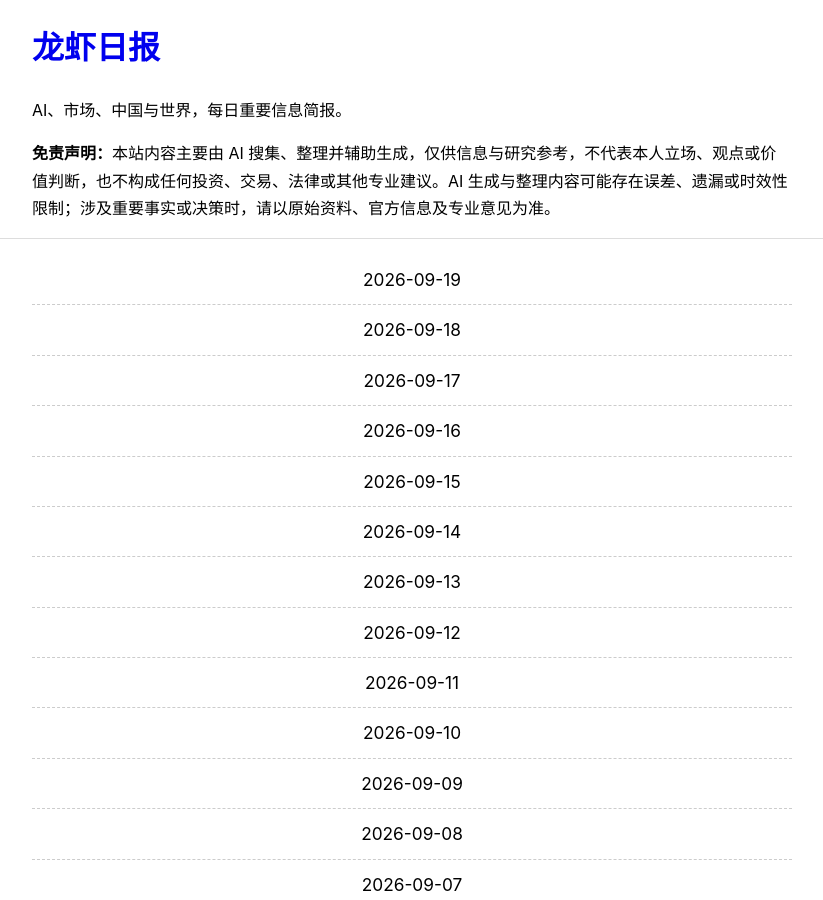
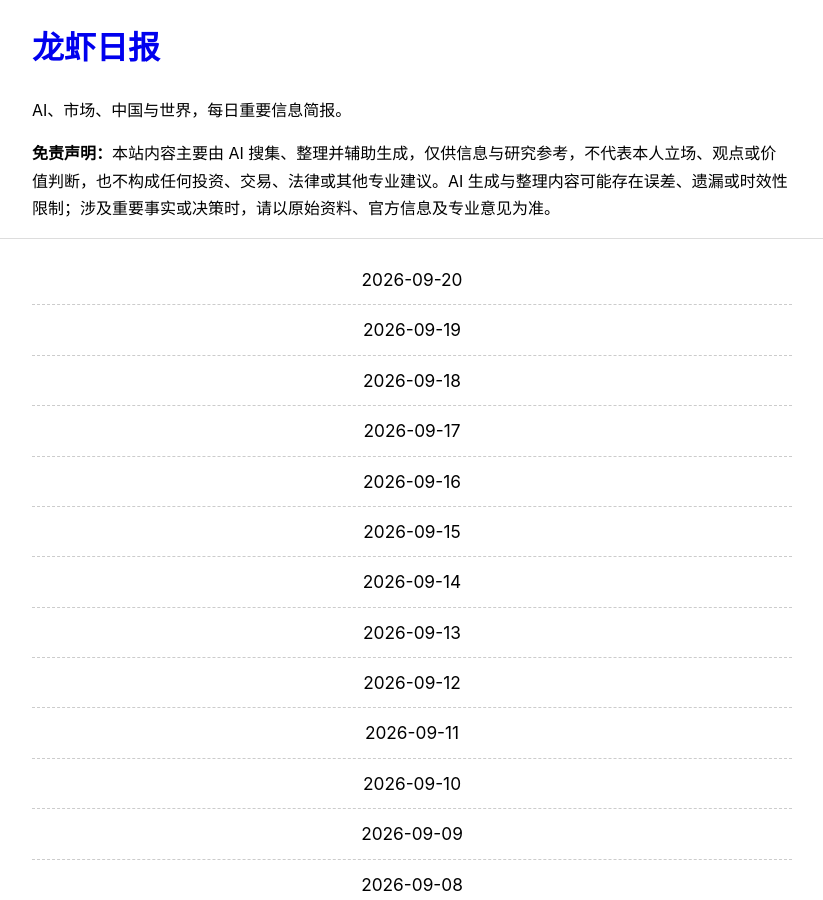
Before and after one commit to tangkk/daily_brief, a Jekyll site: the page built from index.html, in a window 1280 px wide and 900 px high. Shown: the whole window, without its empty margins (228-1051 px from the left). Built offline with Jekyll 4.4.1, drawn with Linux system fonts in a browser that asks for light colours.

Commit message:
Publish Daily Brief for 2026-09-20 after podcast

```diff
--- a/_data/audio.json
+++ b/_data/audio.json
@@ -34,5 +34,6 @@
   "2026-09-16": "https://pub-e2d65fa7f70240878f2e556592826485.r2.dev/daily/ep027-daily-2026-09-16.mp3",
   "2026-09-17": "https://pub-e2d65fa7f70240878f2e556592826485.r2.dev/daily/ep028-daily-2026-09-17.mp3",
   "2026-09-18": "https://pub-e2d65fa7f70240878f2e556592826485.r2.dev/daily/ep029-daily-2026-09-18.mp3",
-  "2026-09-19": "https://pub-e2d65fa7f70240878f2e556592826485.r2.dev/daily/ep030-daily-2026-09-19.mp3"
+  "2026-09-19": "https://pub-e2d65fa7f70240878f2e556592826485.r2.dev/daily/ep030-daily-2026-09-19.mp3",
+  "2026-09-20": "https://pub-e2d65fa7f70240878f2e556592826485.r2.dev/daily/ep031-daily-2026-09-20.mp3"
 }
```
Also changed, not shown: _posts/2026-09-20-daily-brief.md (renamed from _drafts/2026-09-20-daily-brief.md).
